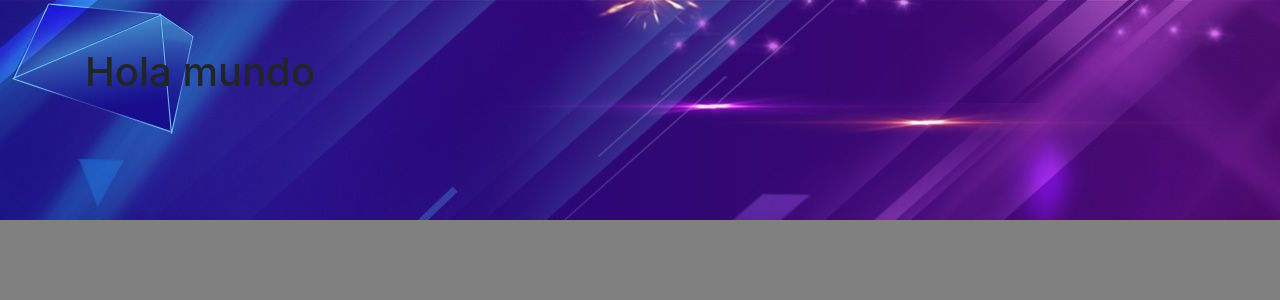
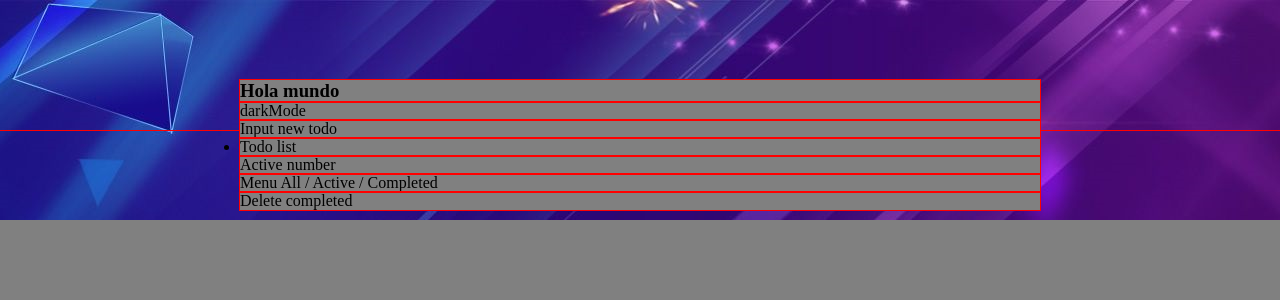
Before and after one commit to assembler-institute/reactjs-wish-list, a React (Create React App) app: page / in a window 1280 px wide. Shown: the top 300 px of the page. Built offline with nearby package versions, Linux system fonts and the light colour scheme.

Commit message:
structure

```diff
--- a/src/App.js
+++ b/src/App.js
@@ -4,11 +4,25 @@ import "./styles.scss";
 
 function App() {
   return (
-    <main className="container mt-5">
-      <section className="row">
-        <div className="col col-12">
+    <main>
+      <section className="container">
+        <section className="header">
           <h1>Hola mundo</h1>
-        </div>
+          <p>darkMode</p>
+        </section>
+        <section className="new-todo">
+          <article>Input new todo</article>
+        </section>
+        <section className="todo-list">
+          <ul>
+            <li>Todo list</li>
+          </ul>
+        </section>
+        <section className="footer">
+          <article>Active number</article>
+          <article>Menu All / Active / Completed</article>
+          <article>Delete completed</article>
+        </section>
       </section>
     </main>
   );
--- a/src/index.js
+++ b/src/index.js
@@ -1,7 +1,5 @@
 import React from "react";
 import ReactDOM from "react-dom";
-
-import "bootstrap/dist/css/bootstrap.min.css";
 
 import App from "./App";
 import reportWebVitals from "./reportWebVitals";
--- a/src/styles.scss
+++ b/src/styles.scss
@@ -2,6 +2,7 @@
   padding: 0px;
   margin: 0px;
   box-sizing: border-box;
+  outline: 1px solid red !important;
 }
 
 body {
@@ -9,4 +10,21 @@ body {
   background-position: top;
   background-color: gray;
   background-repeat: no-repeat;
+
 }
+
+main{
+  position: relative;
+  display: flex;
+  width: 100vw;
+  justify-content: center;
+
+  .container {
+    position: relative;
+    top: 10vh;
+    width: 800px;
+    background-color: gray;
+    display: flex;
+    flex-direction: column;
+  }
+}
```
